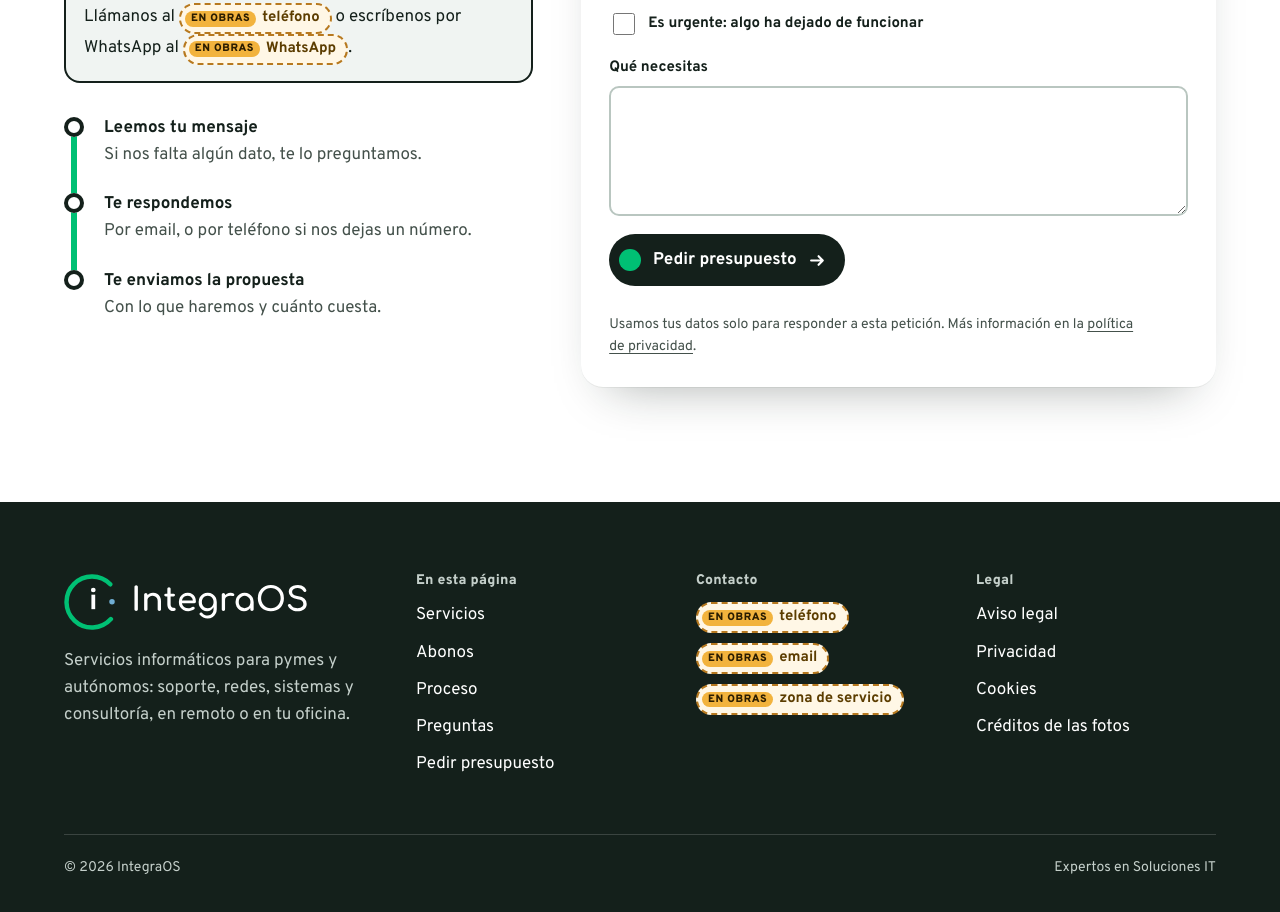
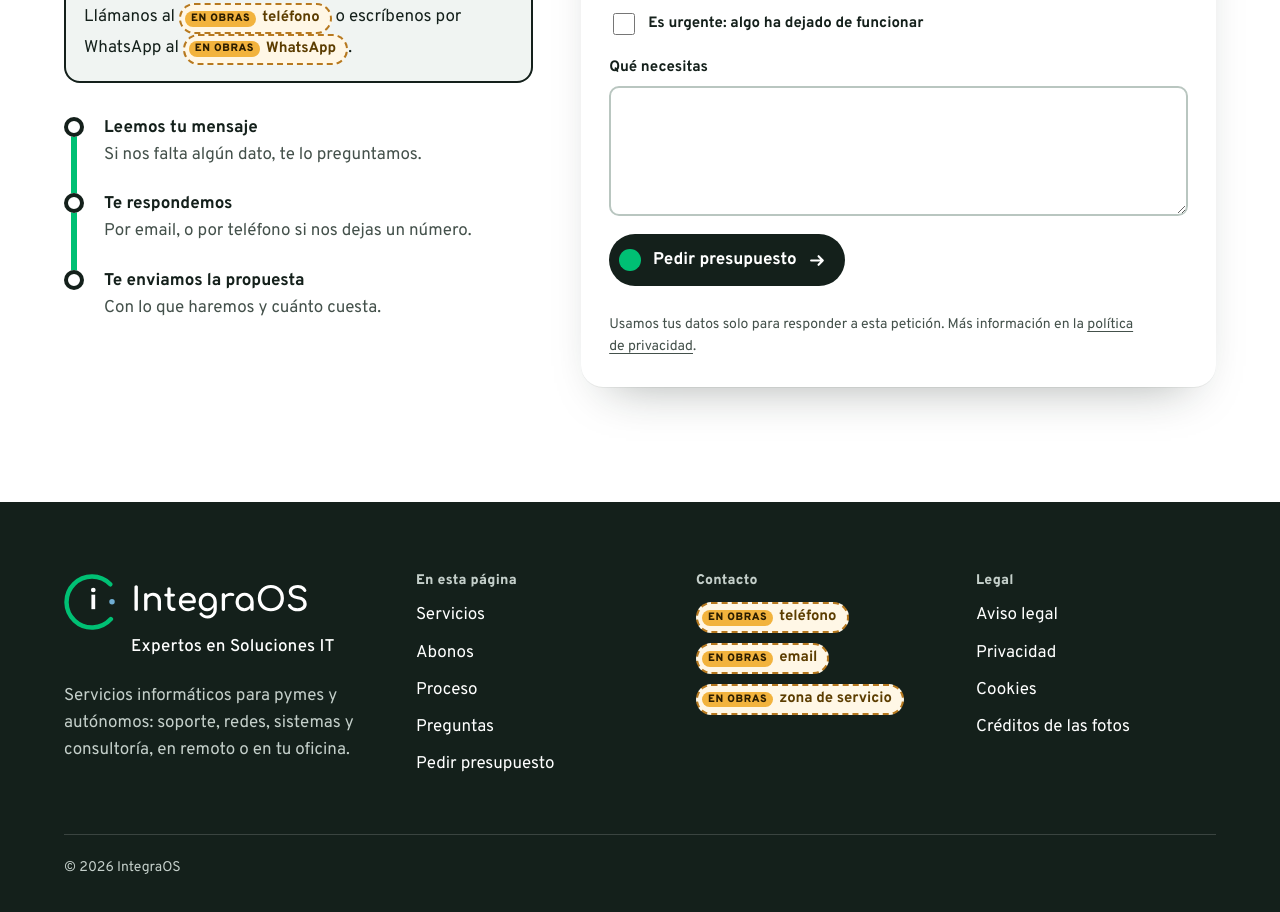
Before and after one commit to integraos2026/integraos-web, a plain HTML site: page index.html in a window 1280 px wide. Shown: the part 8077-8989 px from the top of the page. Drawn offline with Linux system fonts and the light colour scheme.

Commit message:
Lema bajo el logo del pie

```diff
--- a/assets/css/site.css
+++ b/assets/css/site.css
@@ -372,7 +372,9 @@ section { padding-block: clamp(72px, 9vw, 136px); }
 .foot__grid { display: grid; gap: 40px; }
 @media (min-width: 900px) { .foot__grid { grid-template-columns: 1.3fr 1fr 1fr 1fr; } }
 .foot__logo img { height: 56px; width: auto; }
-.foot__about { margin-top: 18px; color: #c4cfca; max-width: 38ch; }
+/* the logo's own tagline, set under the wordmark as in the original lockup (the wordmark starts 67px in at 56px tall) */
+.foot__tagline { margin: 4px 0 0 67px; font-size: 1.0625rem; font-weight: 500; letter-spacing: .01em; color: var(--sign-ink); }
+.foot__about { margin-top: 22px; color: #c4cfca; max-width: 38ch; }
 .foot h2 { font-size: .875rem; font-weight: 800; color: #c4cfca; letter-spacing: .02em; margin-bottom: 14px; }
 .foot ul { list-style: none; margin: 0; padding: 0; display: grid; gap: 10px; }
 .foot a { text-decoration: none; }
--- a/index.html
+++ b/index.html
@@ -388,6 +388,7 @@
     <div class="foot__grid">
       <div>
         <a class="foot__logo" href="#inicio"><img src="assets/brand/logo-horizontal-oscuro.svg" alt="IntegraOS" width="246" height="56" loading="lazy"></a>
+        <p class="foot__tagline">Expertos en Soluciones IT</p>
         <p class="foot__about">Servicios informáticos para pymes y autónomos: soporte, redes, sistemas y consultoría, en remoto o en tu oficina.</p>
       </div>
       <div>
@@ -403,7 +404,7 @@
         <ul><li><a href="aviso-legal.html">Aviso legal</a></li><li><a href="privacidad.html">Privacidad</a></li><li><a href="cookies.html">Cookies</a></li><li><a href="creditos.html">Créditos de las fotos</a></li></ul>
       </div>
     </div>
-    <div class="foot__base"><span>&copy; 2026 IntegraOS</span><span>Expertos en Soluciones IT</span></div>
+    <div class="foot__base"><span>&copy; 2026 IntegraOS</span></div>
   </div>
 </footer>
 
```
